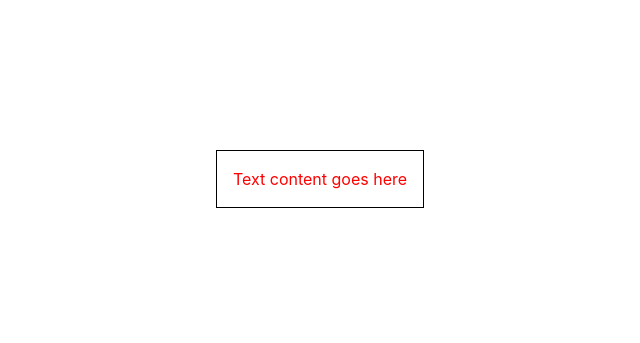
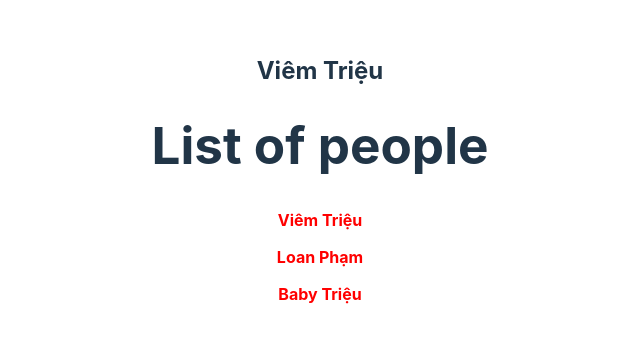
Before and after one commit to tvviem/vite-react-ts-learn, a React (Vite) app: page / in a window 1280 px wide. Shown: the part 221-564 px from the top of the page, without its empty margins (320-960 px from the left). Built offline with nearby package versions, Linux system fonts and the light colour scheme.

Commit message:
5 - Tips: destructuring props, and seperate types for reusing for multi-places

```diff
--- a/src/App.tsx
+++ b/src/App.tsx
@@ -1,18 +1,34 @@
 import './App.css';
-import Container from './components/Container';
+import { Person } from './components/Person';
+import PersonList from './components/PersonList';
 
 function App() {
+  const name = {
+    fName: 'Viêm',
+    lName: 'Triệu'
+  };
+  const listOfName = [
+    {
+      fName: 'Viêm',
+      lName: 'Triệu'
+    },
+    {
+      fName: 'Loan',
+      lName: 'Phạm'
+    },
+    {
+      fName: 'Baby',
+      lName: 'Triệu'
+    }
+  ];
   return (
-    <div className="App">
-      <Container
-        styles={{
-          border: '1px solid black',
-          padding: '1rem',
-          color: 'red',
-          background: 'white'
-        }}
-      />
-    </div>
+    <>
+      <div className="App">
+        <Person name={name} />
+      </div>
+      <h1>List of people</h1>
+      <PersonList names={listOfName} />
+    </>
   );
 }
 
--- a/src/components/Person.tsx
+++ b/src/components/Person.tsx
@@ -1,16 +1,11 @@
-import React from 'react';
-
-type PersonProps = {
-  name: {
-    fName: string;
-    lName: string;
-  };
-};
+import { PersonProps } from './Person.types';
 
 export const Person = ({ name }: PersonProps) => {
   return (
     <div>
-      {name.fName} {name.lName}
+      <h2>
+        {name.fName} {name.lName}
+      </h2>
     </div>
   );
 };
--- a/src/components/PersonList.tsx
+++ b/src/components/PersonList.tsx
@@ -1,7 +1,7 @@
-import React from 'react';
+import { Name } from './Person.types';
 
 type PersonListProps = {
-  names: { fName: string; lName: string }[];
+  names: Name[];
 };
 
 const PersonList = (props: PersonListProps) => {
@@ -9,7 +9,7 @@ const PersonList = (props: PersonListProps) => {
     <div>
       {props.names.map((name) => {
         return (
-          <h2 key={name.fName} style={{ color: 'blue', fontSize: '16px' }}>
+          <h2 key={name.fName} style={{ color: 'red', fontSize: '16px' }}>
             {name.fName} {name.lName}
           </h2>
         );
```
Also changed, not shown: src/components/Input.tsx (+2 -7 lines), src/components/Person.types.ts (added, +7 -0 lines).
